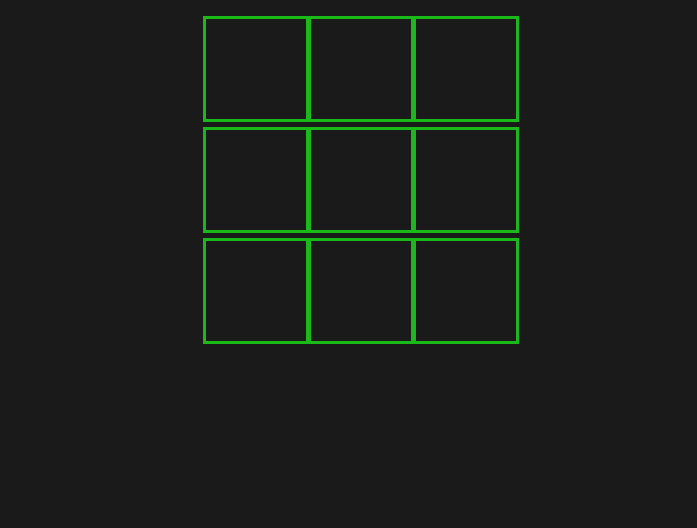
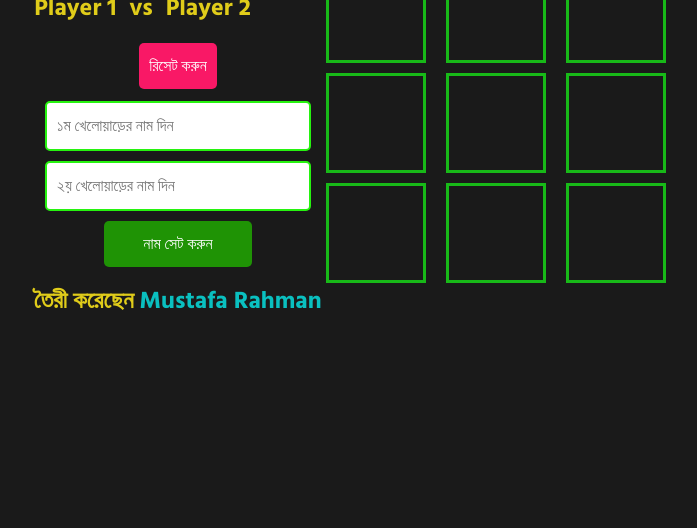
Before and after one commit to developer-mustafa/tic-tac-toe-game, a plain HTML site: page index.html in a window 1280 px wide. Shown: the part 272-800 px from the top of the page, without its empty margins (287-984 px from the left). Drawn offline with Linux system fonts and the light colour scheme.

Commit message:
our game verson now 1.1

```diff
--- a/index.html
+++ b/index.html
@@ -3,144 +3,39 @@
 <head>
     <meta charset="UTF-8">
     <meta name="viewport" content="width=device-width, initial-scale=1.0">
+    <link rel="stylesheet" href="style.css"> <!-- Link to your stylesheet if any -->
+    <title>Tic Tac Toe</title>
+</head>
+<body>
 
 
-    <style>
+    <div class="container">
 
-        body {
-            font-family: 'Arial', sans-serif;
-            text-align: center;
-            background-color: #1a1a1a;
-            color: #ffffff;
-            margin: 0;
-            padding: 0;
-            box-sizing: border-box;
-            height: 100vh;
-            display: flex;
-            flex-direction: column;
-            justify-content: center;
-}
+        <div class="top-box">
+            <h1>Tic Tac Toe Game</h1>
+            <div class="players">
+            <h2 id="player1">Player 1</h2>
+            <h2>vs</h2>
+            <h2 id="player2">Player 2</h2>
+            </div>
+            <button id="reset-btn">রিসেট করুন</button>
 
-h1 {
-    color: #01c522;
-    margin: 0;
-}
+            <div class="player-inputs">
+                <input type="text" id="player1Name" placeholder="১ম খেলোয়াড়ের নাম দিন">
+                <input type="text" id="player2Name" placeholder="২য় খেলোয়াড়ের নাম দিন">
+                <button id="setNamesBtn"> নাম সেট করুন</button>
+                <h2>তৈরী করেছেন <a href="https://learnwithmustafa.vercel.app" target="_blank">Mustafa Rahman</a> </h2>
+            </div>
+        </div>
 
-#board {
-    display: grid;
-    grid-template-columns: repeat(3, 100px);
-    grid-gap: 5px;
-    margin-top: 20px;
-    max-width: 300px;
-    margin-left: auto;
-    margin-right: auto;
-}
-
-.cell {
-    width: 100px;
-    height: 100px;
-    border: 2px solid #333;
-    font-size: 2em;
-    cursor: pointer;
-
-    color: #27f210;
-    transition: background-color 0.3s, color 0.3s;
-   border:3px solid rgb(24, 185, 24);
-}
-
-.cell:hover {
-    /* background-color: #4a4a4a; */
-    box-shadow: 5px 5px 5px 7px rgb(11, 159, 223);
-}
-
-#message {
-    margin-top: 20px;
-    font-size: 2.5em;
-    color: #f91866;
-    font-weight: bold;
-
-}
-
-h2{
-color: rgb(216, 158, 10);
-}
-    </style>
-
-    <title>Tic Tac Toe </title>
-</head>
-<body>
-    <h1>Tic Tac Toe made by </h1>
-    <h2>Mustafa Rahman</h2>
-
-    <div id="board"></div>
-    <div id="message"></div>
+       <div class="bottom-box">
+        <div id="board"></div>
+        <div id="message"></div>
+       </div>
+    </div>
 
 
-    </body>
 
-
-   <script>
-    document.addEventListener('DOMContentLoaded', () => {
-    const board = document.getElementById('board');
-    const message = document.getElementById('message');
-    let currentPlayer = 'X';
-    let gameBoard = ['', '', '', '', '', '', '', '', ''];
-    let gameActive = true;
-
-    // Create the Tic Tac Toe board
-    for (let i = 0; i < 9; i++) {
-        const cell = document.createElement('div');
-        cell.classList.add('cell');
-        cell.dataset.index = i;
-        cell.addEventListener('click', handleCellClick);
-        board.appendChild(cell);
-    }
-
-    function handleCellClick(event) {
-        const index = event.target.dataset.index;
-
-        if (gameBoard[index] === '' && gameActive) {
-            gameBoard[index] = currentPlayer;
-            event.target.textContent = currentPlayer;
-
-            if (checkForWinner()) {
-                endGame(`${currentPlayer} wins!`);
-            } else if (gameBoard.every(cell => cell !== '')) {
-                endGame("It's a draw!");
-            } else {
-                currentPlayer = currentPlayer === 'X' ? 'O' : 'X';
-                updateMessage();
-            }
-        }
-    }
-
-    function checkForWinner() {
-        const winPatterns = [
-            [0, 1, 2], [3, 4, 5], [6, 7, 8], // Rows
-            [0, 3, 6], [1, 4, 7], [2, 5, 8], // Columns
-            [0, 4, 8], [2, 4, 6]             // Diagonals
-        ];
-
-        for (const pattern of winPatterns) {
-            const [a, b, c] = pattern;
-            if (gameBoard[a] !== '' && gameBoard[a] === gameBoard[b] && gameBoard[a] === gameBoard[c]) {
-                return true;
-            }
-        }
-
-        return false;
-    }
-
-    function endGame(result) {
-        gameActive = false;
-        message.textContent = result;
-    }
-
-    function updateMessage() {
-        message.textContent = `Current player: ${currentPlayer}`;
-    }
-});
-
-   </script>
+    <script src="script.js"></script> <!-- Link to your JavaScript file -->
 </body>
 </html>
--- /dev/null
+++ b/script.js
@@ -0,0 +1,122 @@
+document.addEventListener('DOMContentLoaded', () => {
+    const board = document.getElementById('board');
+    const message = document.getElementById('message');
+    const player1NameInput = document.getElementById('player1Name');
+    const player2NameInput = document.getElementById('player2Name');
+    const resetBtn = document.getElementById('reset-btn');
+    const setNamesBtn = document.getElementById('setNamesBtn');
+
+    let currentPlayer = 'X';
+    let gameBoard = getStoredBoard() || ['', '', '', '', '', '', '', '', ''];
+    let player1Name = getStoredPlayerName('player1') || 'Player 1';
+    let player2Name = getStoredPlayerName('player2') || 'Player 2';
+    let gameActive = true;
+
+    // Set initial player names
+    document.getElementById('player1').textContent = player1Name;
+    document.getElementById('player2').textContent = player2Name;
+
+    // Create the Tic Tac Toe board
+    for (let i = 0; i < 9; i++) {
+        const cell = document.createElement('div');
+        cell.classList.add('cell');
+        cell.dataset.index = i;
+        cell.addEventListener('click', handleCellClick);
+        cell.textContent = gameBoard[i];
+        board.appendChild(cell);
+    }
+
+    function handleCellClick(event) {
+        const index = event.target.dataset.index;
+
+        if (gameBoard[index] === '' && gameActive) {
+            gameBoard[index] = currentPlayer;
+            event.target.textContent = currentPlayer;
+
+            if (checkForWinner()) {
+                endGame(`সাবাশ ${getPlayerName(currentPlayer)} জিতেছেন!`);
+            } else if (gameBoard.every(cell => cell !== '')) {
+                endGame("ওহ! খেলাটি ড্র হয়েছে..");
+            } else {
+                currentPlayer = currentPlayer === 'X' ? 'O' : 'X';
+                updateMessage();
+            }
+        }
+    }
+
+    function checkForWinner() {
+        const winPatterns = [
+            [0, 1, 2], [3, 4, 5], [6, 7, 8], // Rows
+            [0, 3, 6], [1, 4, 7], [2, 5, 8], // Columns
+            [0, 4, 8], [2, 4, 6]             // Diagonals
+        ];
+
+        for (const pattern of winPatterns) {
+            const [a, b, c] = pattern;
+            if (gameBoard[a] !== '' && gameBoard[a] === gameBoard[b] && gameBoard[a] === gameBoard[c]) {
+                return true;
+            }
+        }
+
+        return false;
+    }
+
+    function endGame(result) {
+        gameActive = false;
+        message.textContent = result;
+    }
+
+    function updateMessage() {
+        message.textContent = ` এখন খেলছে : ${getPlayerName(currentPlayer)}`;
+    }
+
+    function getStoredBoard() {
+        return JSON.parse(localStorage.getItem('ticTacToeBoard'));
+    }
+
+    function updateStoredBoard() {
+        localStorage.setItem('ticTacToeBoard', JSON.stringify(gameBoard));
+    }
+
+    function getStoredPlayerName(player) {
+        return localStorage.getItem(`player${player}Name`);
+    }
+
+    function updateStoredPlayerName(player, name) {
+        localStorage.setItem(`player${player}Name`, name);
+    }
+
+    function getPlayerName(player) {
+        return player === 'X' ? player1Name : player2Name;
+    }
+
+    resetBtn.addEventListener('click', () => {
+        localStorage.removeItem('ticTacToeBoard');
+        resetGame();
+    });
+
+    setNamesBtn.addEventListener('click', () => {
+        player1Name = player1NameInput.value || 'Player 1';
+        player2Name = player2NameInput.value || 'Player 2';
+
+        document.getElementById('player1').textContent = player1Name;
+        document.getElementById('player2').textContent = player2Name;
+
+        updateStoredPlayerName('1', player1Name);
+        updateStoredPlayerName('2', player2Name);
+    });
+
+    function resetGame() {
+        // Clear the board and reset game state
+        gameBoard = ['', '', '', '', '', '', '', '', ''];
+        gameActive = true;
+        currentPlayer = 'X';
+        message.textContent = '';
+
+        // Update the board display
+        const cells = document.querySelectorAll('.cell');
+        cells.forEach(cell => {
+            cell.textContent = '';
+        });
+    }
+});
--- /dev/null
+++ b/style.css
@@ -0,0 +1,155 @@
+@import url('https://fonts.googleapis.com/css2?family=Poppins:ital,wght@0,400;0,600;0,700;1,600&display=swap');
+@import url('https://fonts.googleapis.com/css2?family=Hind+Siliguri:wght@400;500;700&family=Poppins:ital,wght@0,400;0,600;0,700;1,600&display=swap');
+*{
+    margin: 0;
+    padding: 0;
+    box-sizing: border-box;
+    font-family: 'Poppins', sans-serif;
+    font-family: 'Hind Siliguri', sans-serif;
+}
+
+a{
+    color:rgb(10, 192, 192);
+    text-decoration: none;
+}
+
+
+body {
+    font-family: 'Poppins', sans-serif;
+    font-family: 'Hind Siliguri', sans-serif;
+    text-align: center;
+    background-color: #1a1a1a;
+    color: #ffffff;
+    margin: 0;
+    padding: 0;
+    box-sizing: border-box;
+    height: 100vh;
+    display: flex;
+    flex-direction: column;
+    align-items: center;
+    justify-content: center;
+}
+
+h1 {
+    color: #01c522;
+    margin-bottom: 0px;
+
+}
+
+.container {
+    display: flex;
+
+    align-items: center;
+}
+
+.players {
+
+    display: flex;
+    gap: 5px;
+}
+
+h2 {
+    color: rgb(224, 204, 26);
+    margin: 4px;
+}
+
+.player-inputs {
+    display: flex;
+    flex-direction: column;
+    width: 100%;
+    gap:10px;
+
+}
+
+input {
+    margin-bottom: 10px;
+    padding: 10px;
+    width:90%;
+    margin:auto;
+
+
+
+    border: 2px solid #27f210;
+    border-radius: 5px;
+    font-size: 1em;
+}
+
+button {
+    padding: 10px;
+    background-color: #f91866;
+    color: #fff;
+    font-size: 1em;
+    cursor: pointer;
+    border: none;
+    border-radius: 5px;
+    transition: background-color 0.3s;
+}
+
+#setNamesBtn{
+    background-color: #1f9305;
+    width: 50%;
+    margin: auto;
+}
+#setNamesBtn:hover{
+    background-color: #24b104;
+}
+button:hover {
+    background-color: #d00c55;
+}
+
+#board {
+    display: grid;
+    grid-template-columns: repeat(3, 110px);
+    grid-gap: 10px;
+    margin-top: 10px;
+    max-width: 350px;
+}
+
+.cell {
+    width: 100px;
+    height: 100px;
+    border: 2px solid #333;
+    font-size: 2em;
+    cursor: pointer;
+    color: #27f210;
+    transition: background-color 0.3s, color 0.3s;
+    border: 3px solid rgb(24, 185, 24);
+}
+
+.cell:hover {
+    box-shadow: 3px 3px 20px 5px rgb(11, 159, 223);
+}
+
+#message {
+    margin-top: 20px;
+    font-size: 1.5rem;
+    color: #2bb6fb;
+    font-weight: bold;
+
+
+}
+
+#reset-btn {
+    margin: 12px;
+    padding: 10px;
+    background-color: #f91866;
+    color: #fff;
+    font-size: 1em;
+    cursor: pointer;
+    border: none;
+    border-radius: 5px;
+    transition: background-color 0.3s;
+}
+h3{
+    color: #f8ba1c;
+}
+#reset-btn:hover {
+    background-color: #d00c55;
+}
+
+
+@media only screen and (max-width:650px){
+.container{
+    flex-direction: column;
+}
+}
```
Also changed, not shown: 1 other file.
